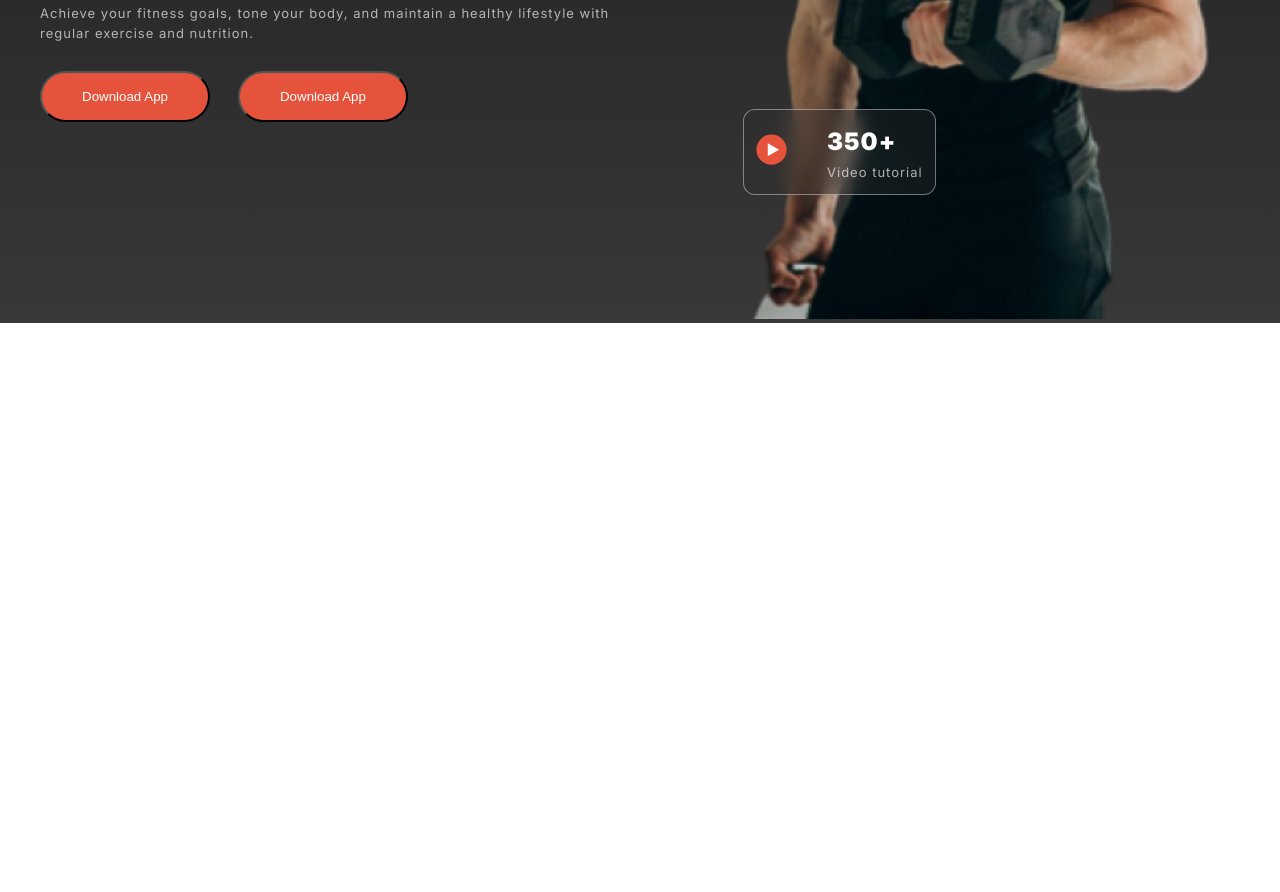
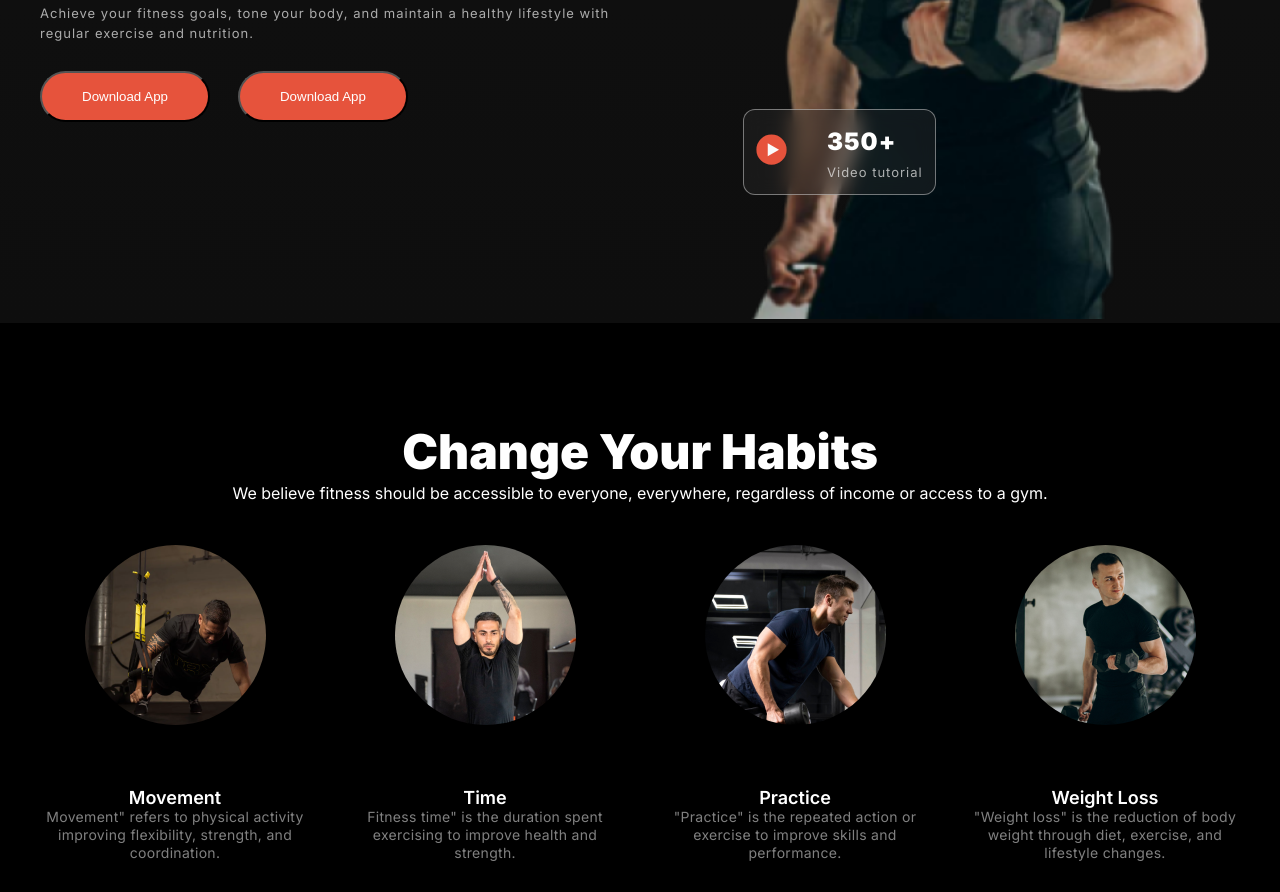
Before and after one commit to Abdus-Salam-814/fitness-website, a plain HTML site: page index.html in a window 1280 px wide. Shown: the part 629-1521 px from the top of the page. Before the commit the page ends 952 px from the top, so only its background shows below. Drawn offline with Linux system fonts and the light colour scheme.

Commit message:
i added Change Your Habits section

```diff
--- a/css/common.css
+++ b/css/common.css
@@ -69,10 +69,37 @@
 .text-decoration-none{
     text-decoration: none;
 }
+.text-center{
+    text-align: center;
+}
+.text-3{
+    font-size: 3rem;
+}
 
+.font-extabold{
+    font-weight: 900;
+
+}
 /* =======Margit================ */
+.mb_88{
+    margin-top: 0.88rem;
+}
+.my-1_88{
+    margin-top: 1.88rem;
+    margin-bottom: 1.88rem;
+}
+.mt-6_25{
+    margin-top: 6.25rem;
+}
+.mx-auto{
+    margin: 0 auto;
+}
 .mt-2_5{
     margin-top: 2.5rem;
+}
+.mt-3_6{
+    margin-top: 3.6rem;
+
 }
 /* =======Margit================Ends== */
 
@@ -143,8 +170,14 @@
     font-size: 4.75rem;
 }
 /* line hight */
+.lh-1_5{
+    line-height: 1.5rem;
+}
 .lh-5_85{
     line-height: 5.85rem;
+}
+.lh-3_6{
+    line-height: 120%; /* 3.6rem */
 }
 /* ====Text======End */
 
@@ -167,3 +200,13 @@
 .right-1{
     right: 0rem;
 }
+
+
+/* =======Grid====== */
+.grid{
+    display: grid;
+}
+.grid-cal-4{
+    grid-template-columns: repeat(4, 1fr);
+}
+/* =======Grid======Ends */
--- a/css/responsive.css
+++ b/css/responsive.css
@@ -36,6 +36,10 @@ Large Device: above 993 px  */
     #free-video-title{
         font-size: 1.5rem;
     }
+    .sm-grid-col-1{
+        grid-template-columns: 1fr;
+        gap: 0;
+    }
 }
 
 /* Responsive Mobile Ends here */
@@ -59,6 +63,10 @@ Large Device: above 993 px  */
     .md-right-5{
         right: 5rem;
     }
+    .md-grid-col-2{
+        grid-template-columns: repeat(2, 1fr);
+        gap: 0;
+    }
 }
 
 /* Responsive Tab Ends here */
--- a/css/style.css
+++ b/css/style.css
@@ -7,6 +7,8 @@
 
 body{
     font-family: "Inter", sans-serif;
+    background: #000;
+
 }
 
 header{
@@ -56,3 +58,37 @@ letter-spacing: 0.0625rem;
 #free-video-title{
     font-size: 2.5rem; font-weight: 900; line-height: 2.5rem; letter-spacing: 0.0625rem;
 }
+
+
+/* Cart Circle */
+main{
+    max-width: 1200px;
+    margin: 0 auto;
+}
+
+.cart-image{
+    /* width: 12.5rem;
+    height: 12.5rem; */
+    border-radius: 50%;
+
+}
+.cart-image img{
+    /* width: 12.5rem;
+    height: 12.5rem; */
+    border-radius: 50%;
+
+}
+
+.card-title{
+font-size: 1.125rem;
+font-weight: 600;
+line-height: 120%;
+}
+
+.card-description{
+    color: rgba(255, 255, 255, 0.50);
+    font-size: 0.875rem;
+    font-weight: 400;
+    line-height: 1.125rem;
+    letter-spacing: 0.01875rem;
+}
--- a/index.html
+++ b/index.html
@@ -45,7 +45,7 @@
         </nav>
 
         <!-- Top Banner Strted here -->
-        <section  class="container flex items-center sm-flex-col  md-flex-col px-1_5">
+        <section  class="container flex items-center sm-flex-col  md-flex-col px-1_5 ">
             <div class="banner-content text-white w-50 sm-w-100 md-w-100 flex flex-col gap-1_75">
                 <h2 class="text-4_75 lh-5_85">Get body in <br> shape & stay <br> healthy</h2>
                 <p>Achieve your fitness goals, tone your body, and maintain a healthy lifestyle with regular exercise and nutrition.</p>
@@ -87,6 +87,58 @@
 
     </header>
 
+    <main class="">
+        <section class="your-habits-section   ">
+            <div class="habits-content text-white text-center mt-6_25">
+                <h2 class="text-3 font-extabold lh-3_6">Change Your Habits</h2>
+                <p class=" lh-1_5 ">We believe fitness should be accessible to everyone, everywhere, regardless of income or access to a gym.</p>
+            </div>
+            <!-- Your Habits Cart Container Started here -->
+          <div class="mt-2_5 grid grid-cal-4 md-grid-col-2 sm-grid-col-1 gap-2_5">
+
+            <div class="cart flex flex-col gap-1_75 items-center ">
+                <div class="cart-image">
+                    <img src="./images/image 3.png" alt="">
+                </div>
+                <div class="card-content my-1_88 text-white text-center">
+                    <h1 class="card-title">Movement</h1>
+                    <p class="card-description">Movement" refers to physical activity improving flexibility, strength, and coordination.</p>
+                </div>
+            </div>
+            <div class="cart flex flex-col gap-1_75 items-center ">
+                <div class="cart-image">
+                    <img src="./images/image 2.png" alt="">
+                </div>
+                <div class="card-content my-1_88 text-white text-center">
+                    <h1 class="card-title">Time</h1>
+                    <p class="card-description">Fitness time" is the duration spent exercising to improve health and strength.</p>
+                </div>
+            </div>
+            <div class="cart flex flex-col gap-1_75 items-center ">
+                <div class="cart-image">
+                    <img src="./images/image 4.png" alt="">
+                </div>
+                <div class="card-content my-1_88 text-white text-center">
+                    <h1 class="card-title">Practice</h1>
+                    <p class="card-description">"Practice" is the repeated action or exercise to improve skills and performance.</p>
+                </div>
+            </div>
+            <div class="cart flex flex-col gap-1_75 items-center ">
+                <div class="cart-image">
+                    <img src="./images/image 5.png" alt="">
+                </div>
+                <div class="card-content my-1_88 text-white text-center">
+                    <h1 class="card-title">Weight Loss</h1>
+                    <p class="card-description">"Weight loss" is the reduction of body weight through diet, exercise, and lifestyle changes.</p>
+                </div>
+            </div>
+
+
+          </div>
+            <!-- Your Habits Cart Container Ends here -->
+
+        </section>
+    </main>
 
 
 </body>
```
